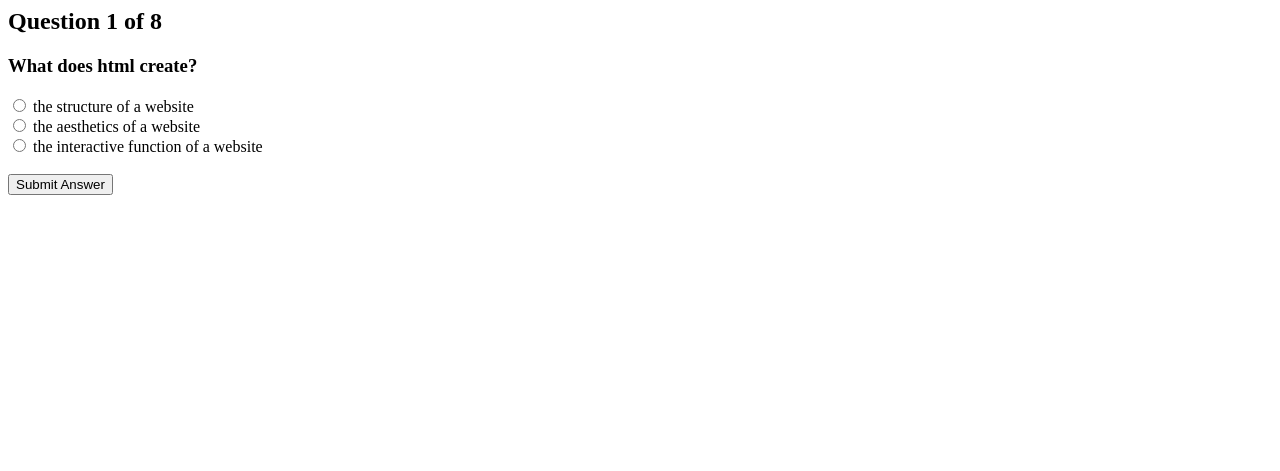
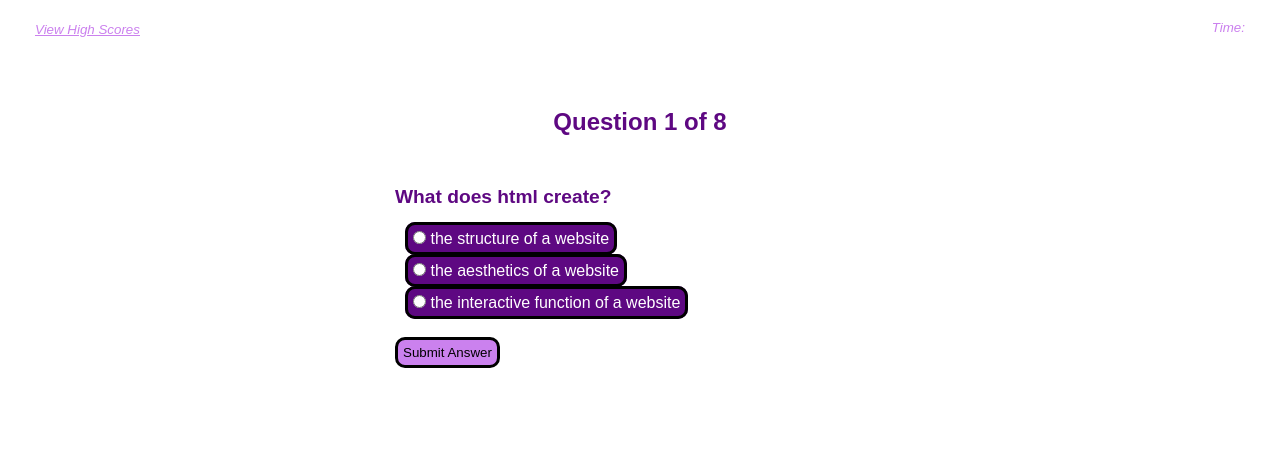
Before and after one commit to Aphillip22/coding-quiz, a plain HTML site: page index.html in a window 1280 px wide. Drawn offline with Linux system fonts and the light colour scheme.

Commit message:
complete basic css

```diff
--- a/assets/css/style.css
+++ b/assets/css/style.css
@@ -1,5 +1,63 @@
+* {
+    font-family:Arial, Helvetica, sans-serif;
+    margin: 0;
+    padding: 0;
+    box-sizing: border-box;
+}
+header {
+    padding: 20px 35px;
+    display: flex;
+    justify-content: space-between;
+    flex-wrap: wrap;
+    position: -webkit-sticky;
+    position: sticky;
+    top: 0;
+}
+section#quiz {
+    display: flex;
+    flex-direction: column;
+    justify-content: center;
+    align-items: center;
+    padding: 50px;
+}
+h2 {
+    color: #5e0882;
+    font-weight: bolder;
+}
+a, p {
+    color: #cb81ee;
+    font-size: smaller;
+    font-style: italic;
+}
 div#test{
-    border:#8b3fe2 3px solid;
-    padding:10px 40px 40px 40px;
-    background-color:#E5FCE3;
-    width:50%;}
+    border: none;
+    padding:50px;
+    width:50%;
+    background-size: cover;
+    background-position: center;
+    background-position: 80%;
+}
+div#test h3 {
+    color: #5e0882;
+    font-size: larger;
+    font-weight: bolder;
+    padding-bottom: 15px;
+}
+div#test label {
+    color: white;
+    background-color: #5e0882;
+    border: black 3px solid;
+    border-radius: 10px;
+    margin: 0 10px;
+    line-height: 2;
+    padding: 5px;
+    flex-wrap: wrap;
+    align-items: center;
+}
+div#test button {
+    color: black;
+    background-color: #cb81ee;
+    border: black 3px solid;
+    border-radius: 10px;
+    padding: 5px;
+}
--- a/assets/js/script.js
+++ b/assets/js/script.js
@@ -13,7 +13,7 @@ var questions = [
     {
         question: "What is an array?",
         a: "a string of information",
-        b: "a datastructure that stores a fixed-size collection of elements",
+        b: "a fixed-size collection of elements",
         c: "a group of variables",
         answer: "B"
       },
@@ -33,7 +33,7 @@ var questions = [
       },
     {
         question: "What is a boolean data type?",
-        a: "a form of data with only two possible answers (true and false)",
+        a: "data with only true/false answers",
         b: "a conditional statement",
         c: "a string of data",
         answer: "A"
@@ -42,7 +42,7 @@ var questions = [
         question: "What does a for statement do in javascript?",
         a: "create a singular response to user input",
         b: "proclaim a conditional as true",
-        c: "create a loop that consists of three optional expressions",
+        c: "create a loop",
         answer: "C"
       },
     {
--- a/index.html
+++ b/index.html
@@ -1,11 +1,24 @@
-<html>
+<!DOCTYPE html>
+<html lang="en">
 <head>
+    <meta charset="UTF-8" />
+    <meta name="viewport" content="width=device-width, initial-scale=1.0" />
     <title>Coding Quiz</title>
     <script src="./assets/js/script.js"></script>
-    <style src="./assets/css/style.css"></style>
+    <link rel="stylesheet" href="./assets/css/style.css"></style>
 </head>
 <body>
-    <h2 id="test_status"></h2>
-    <div id="test"></div>
+    <header>
+      <div id="scores">
+          <a href="/">View High Scores</a>
+      </div>
+      <div id="timer">
+          <p>Time:</p>
+      </div>
+    </header>
+    <section id="quiz">
+        <h2 id="test_status"></h2>
+        <div id="test"></div>
+    </section>
 </body>
 </html>
```
